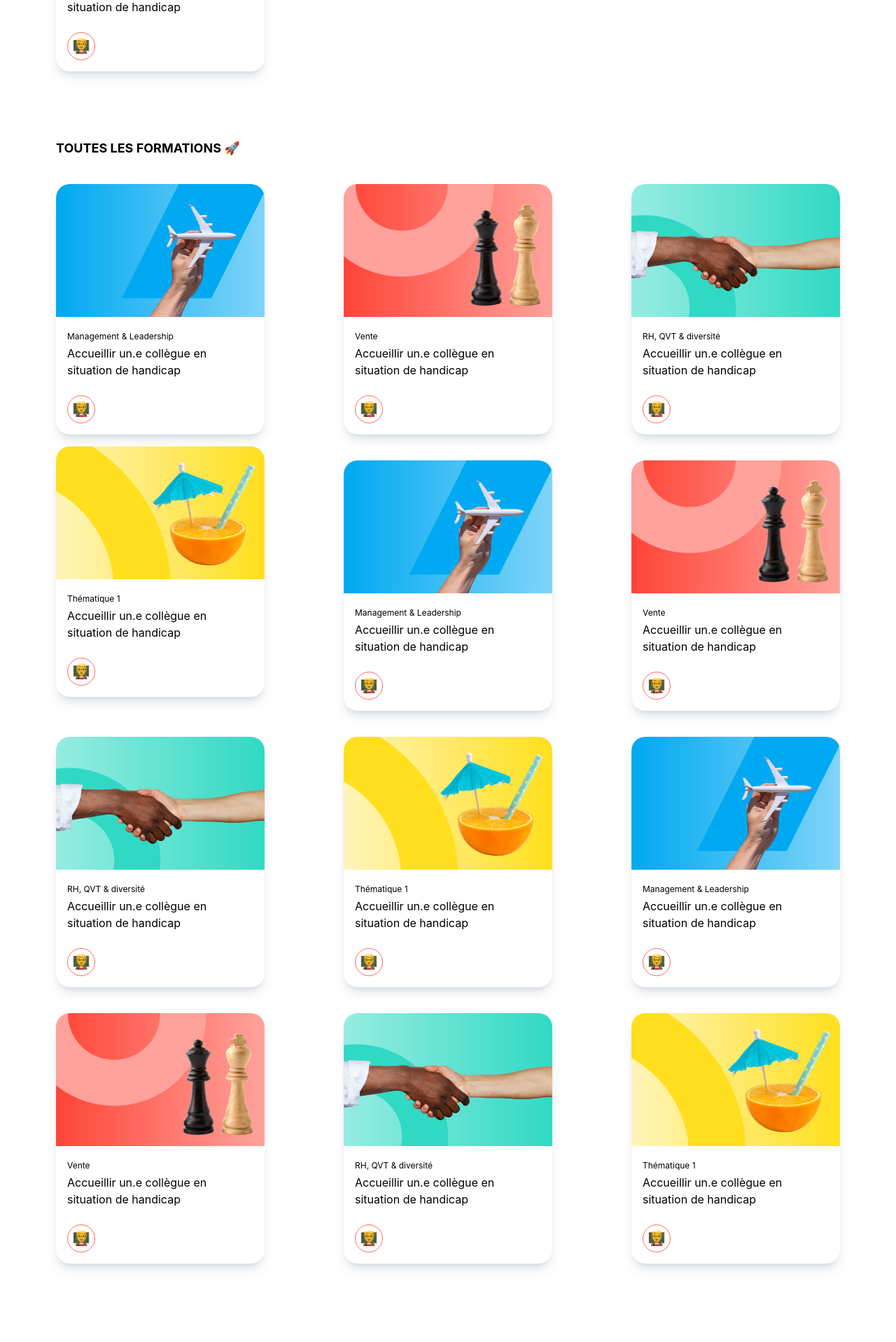
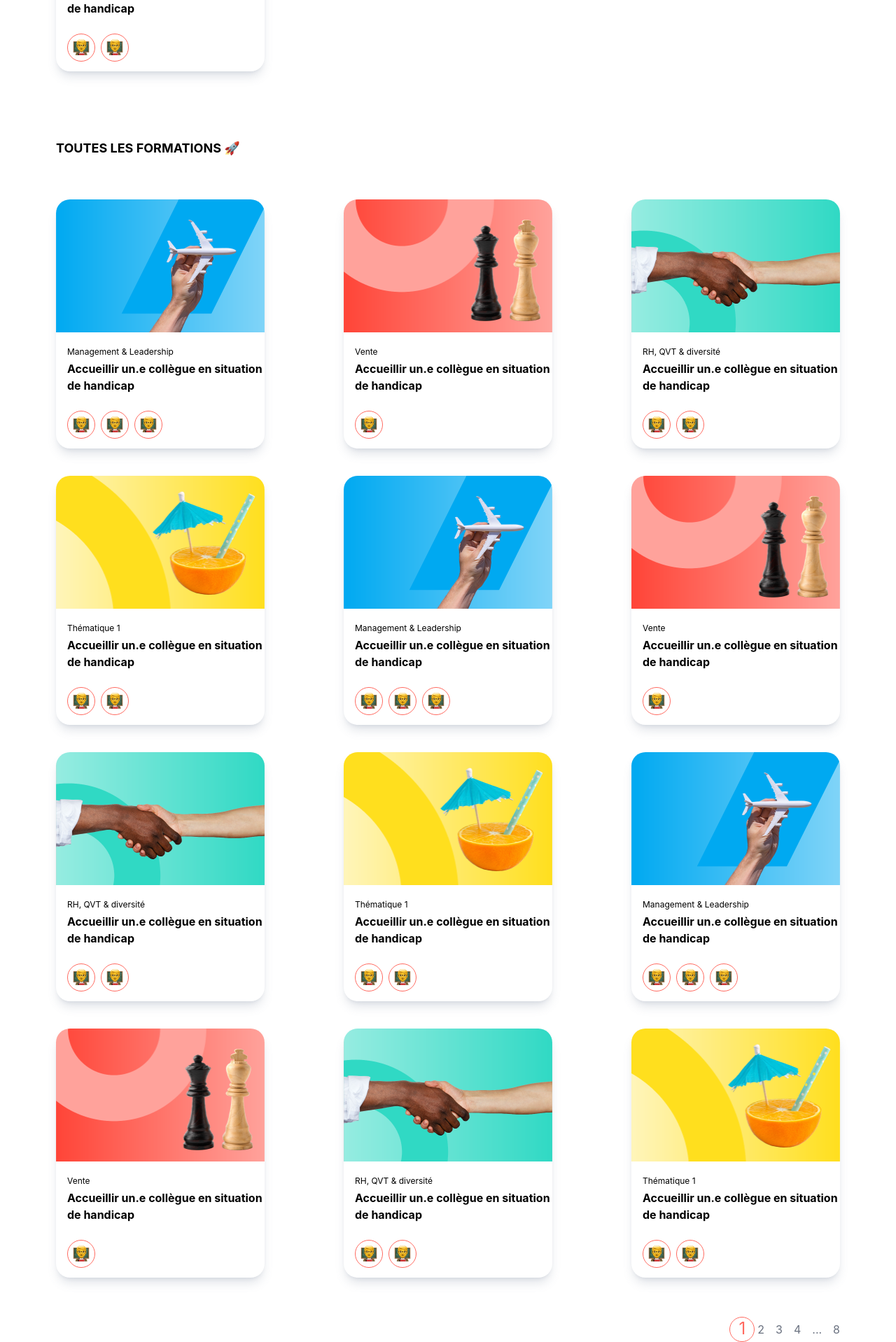
Before and after one commit to IIM-Creative-Technology/framework-front-end-a2dw2-delvallee_dinhvu, a Vue app: page / in a window 1280 px wide. Shown: the part 686-2604 px from the top of the page at 70% size. Before the commit the page ends 2512 px from the top, so only its background shows below. Built offline with nearby package versions, Linux system fonts and the light colour scheme.

Commit message:
fixes cards

```diff
--- a/src/App.vue
+++ b/src/App.vue
@@ -3,7 +3,9 @@
 // Check out https://vuejs.org/api/sfc-script-setup.html#script-setup
 // import HelloWorld from './components/HelloWorld.vue'
 import Card from "./components/Card.vue";
+import Card_emoji from "./components/card_emoji.vue";
 import image_card from "./components/image_card.vue";
+import Nbr_page from "./components/nbr_page.vue";
 </script>
 
 <template>
@@ -18,19 +20,43 @@ import image_card from "./components/image_card.vue";
     </div>
     <div class="flex flex-wrap justify-between">
       <div class=" flex flex-col-reverse shadow-lg shadow-slate-500/20 w-card_width h-card_height rounded-card mb-5" >
-        <Card title="Accueillir un.e collègue en situation de handicap" sub_text="Management & Leadership" link_img="/img/7b34556817e126415d07d1b23a06c666.png"/>
+        <div class="ml-4">
+          <Card title="Accueillir un.e collègue en situation de handicap" sub_text="Management & Leadership" link_img="/img/7b34556817e126415d07d1b23a06c666.png" />
+          <div class="flex flex-row">
+            <Card_emoji link_img="/img/7b34556817e126415d07d1b23a06c666.png" />
+            <Card_emoji link_img="/img/7b34556817e126415d07d1b23a06c666.png" />
+            <Card_emoji link_img="/img/7b34556817e126415d07d1b23a06c666.png" />
+          </div>
+        </div>
         <image_card link_img="/img/Rectangle_1.png" />
       </div>
       <div class=" flex flex-col-reverse shadow-lg shadow-slate-500/20 w-card_width h-card_height rounded-card mb-5">
-        <Card title="Accueillir un.e collègue en situation de handicap" sub_text="Vente" link_img="/img/7b34556817e126415d07d1b23a06c666.png"/>
+        <div class="ml-4">
+          <Card title="Accueillir un.e collègue en situation de handicap" sub_text="Vente" link_img="/img/7b34556817e126415d07d1b23a06c666.png" />
+          <div class="flex flex-row">
+            <Card_emoji link_img="/img/7b34556817e126415d07d1b23a06c666.png" />
+          </div>
+        </div>
         <image_card link_img="/img/Rectangle_2.png" />
       </div>
       <div class=" flex flex-col-reverse shadow-lg shadow-slate-500/20 w-card_width h-card_height rounded-card mb-5">
-        <Card title="Accueillir un.e collègue en situation de handicap" sub_text="RH, QVT & diversité" link_img="/img/7b34556817e126415d07d1b23a06c666.png"/>
+        <div class="ml-4">
+          <Card title="Accueillir un.e collègue en situation de handicap" sub_text="RH, QVT & diversité" link_img="/img/7b34556817e126415d07d1b23a06c666.png" />
+          <div class="flex flex-row">
+            <Card_emoji link_img="/img/7b34556817e126415d07d1b23a06c666.png" />
+            <Card_emoji link_img="/img/7b34556817e126415d07d1b23a06c666.png" />
+          </div>
+        </div>
         <image_card link_img="/img/Rectangle_3.png" />
       </div>
       <div class=" flex flex-col-reverse shadow-lg shadow-slate-500/20 w-card_width h-card_height rounded-card mb-5">
-        <Card title="Accueillir un.e collègue en situation de handicap" sub_text="Thématique 1" link_img="/img/7b34556817e126415d07d1b23a06c666.png"/>
+        <div class="ml-4">
+          <Card title="Accueillir un.e collègue en situation de handicap" sub_text="Thématique 1" link_img="/img/7b34556817e126415d07d1b23a06c666.png" />
+          <div class="flex flex-row">
+            <Card_emoji link_img="/img/7b34556817e126415d07d1b23a06c666.png" />
+            <Card_emoji link_img="/img/7b34556817e126415d07d1b23a06c666.png" />
+          </div>
+        </div>
         <image_card link_img="/img/Rectangle_4.png" />
       </div>
     </div>
@@ -38,55 +64,128 @@ import image_card from "./components/image_card.vue";
     <h1 class="text-lg font-bold pt-76 uppercase mb-10">Toutes les formations &#128640;</h1>
 
     <div class="flex flex-wrap justify-between">
-      <div class=" flex flex-col-reverse shadow-lg shadow-slate-500/20 w-card_width h-card_height rounded-card mb-5" >
-        <Card title="Accueillir un.e collègue en situation de handicap" sub_text="Management & Leadership" link_img="/img/7b34556817e126415d07d1b23a06c666.png"/>
+      <div class=" flex flex-col-reverse shadow-lg shadow-slate-500/20 w-card_width h-card_height rounded-card my-5" >
+        <div class="ml-4">
+          <Card title="Accueillir un.e collègue en situation de handicap" sub_text="Management & Leadership" link_img="/img/7b34556817e126415d07d1b23a06c666.png" />
+          <div class="flex flex-row">
+            <Card_emoji link_img="/img/7b34556817e126415d07d1b23a06c666.png" />
+            <Card_emoji link_img="/img/7b34556817e126415d07d1b23a06c666.png" />
+            <Card_emoji link_img="/img/7b34556817e126415d07d1b23a06c666.png" />
+          </div>
+        </div>
         <image_card link_img="/img/Rectangle_1.png" />
       </div>
-      <div class=" flex flex-col-reverse shadow-lg shadow-slate-500/20 w-card_width h-card_height rounded-card mb-5">
-        <Card title="Accueillir un.e collègue en situation de handicap" sub_text="Vente" link_img="/img/7b34556817e126415d07d1b23a06c666.png"/>
+      <div class=" flex flex-col-reverse shadow-lg shadow-slate-500/20 w-card_width h-card_height rounded-card my-5">
+        <div class="ml-4">
+          <Card title="Accueillir un.e collègue en situation de handicap" sub_text="Vente" link_img="/img/7b34556817e126415d07d1b23a06c666.png" />
+          <div class="flex flex-row">
+            <Card_emoji link_img="/img/7b34556817e126415d07d1b23a06c666.png" />
+          </div>
+        </div>
         <image_card link_img="/img/Rectangle_2.png" />
       </div>
-      <div class=" flex flex-col-reverse shadow-lg shadow-slate-500/20 w-card_width h-card_height rounded-card mb-5">
-        <Card title="Accueillir un.e collègue en situation de handicap" sub_text="RH, QVT & diversité" link_img="/img/7b34556817e126415d07d1b23a06c666.png"/>
+      <div class=" flex flex-col-reverse shadow-lg shadow-slate-500/20 w-card_width h-card_height rounded-card my-5">
+        <div class="ml-4">
+          <Card title="Accueillir un.e collègue en situation de handicap" sub_text="RH, QVT & diversité" link_img="/img/7b34556817e126415d07d1b23a06c666.png" />
+          <div class="flex flex-row">
+            <Card_emoji link_img="/img/7b34556817e126415d07d1b23a06c666.png" />
+            <Card_emoji link_img="/img/7b34556817e126415d07d1b23a06c666.png" />
+          </div>
+        </div>
         <image_card link_img="/img/Rectangle_3.png" />
       </div>
-      <div class=" flex flex-col-reverse shadow-lg shadow-slate-500/20 w-card_width h-card_height rounded-card mb-5">
-        <Card title="Accueillir un.e collègue en situation de handicap" sub_text="Thématique 1" link_img="/img/7b34556817e126415d07d1b23a06c666.png"/>
+      <div class=" flex flex-col-reverse shadow-lg shadow-slate-500/20 w-card_width h-card_height rounded-card my-5">
+        <div class="ml-4">
+          <Card title="Accueillir un.e collègue en situation de handicap" sub_text="Thématique 1" link_img="/img/7b34556817e126415d07d1b23a06c666.png" />
+          <div class="flex flex-row">
+            <Card_emoji link_img="/img/7b34556817e126415d07d1b23a06c666.png" />
+            <Card_emoji link_img="/img/7b34556817e126415d07d1b23a06c666.png" />
+          </div>
+        </div>
         <image_card link_img="/img/Rectangle_4.png" />
       </div>
       <div class=" flex flex-col-reverse shadow-lg shadow-slate-500/20 w-card_width h-card_height rounded-card my-5" >
-        <Card title="Accueillir un.e collègue en situation de handicap" sub_text="Management & Leadership" link_img="/img/7b34556817e126415d07d1b23a06c666.png"/>
+        <div class="ml-4">
+          <Card title="Accueillir un.e collègue en situation de handicap" sub_text="Management & Leadership" link_img="/img/7b34556817e126415d07d1b23a06c666.png" />
+          <div class="flex flex-row">
+            <Card_emoji link_img="/img/7b34556817e126415d07d1b23a06c666.png" />
+            <Card_emoji link_img="/img/7b34556817e126415d07d1b23a06c666.png" />
+            <Card_emoji link_img="/img/7b34556817e126415d07d1b23a06c666.png" />
+          </div>
+        </div>
         <image_card link_img="/img/Rectangle_1.png" />
       </div>
       <div class=" flex flex-col-reverse shadow-lg shadow-slate-500/20 w-card_width h-card_height rounded-card my-5">
-        <Card title="Accueillir un.e collègue en situation de handicap" sub_text="Vente" link_img="/img/7b34556817e126415d07d1b23a06c666.png"/>
+        <div class="ml-4">
+          <Card title="Accueillir un.e collègue en situation de handicap" sub_text="Vente" link_img="/img/7b34556817e126415d07d1b23a06c666.png" />
+          <div class="flex flex-row">
+            <Card_emoji link_img="/img/7b34556817e126415d07d1b23a06c666.png" />
+          </div>
+        </div>
         <image_card link_img="/img/Rectangle_2.png" />
       </div>
       <div class=" flex flex-col-reverse shadow-lg shadow-slate-500/20 w-card_width h-card_height rounded-card my-5">
-        <Card title="Accueillir un.e collègue en situation de handicap" sub_text="RH, QVT & diversité" link_img="/img/7b34556817e126415d07d1b23a06c666.png"/>
+        <div class="ml-4">
+          <Card title="Accueillir un.e collègue en situation de handicap" sub_text="RH, QVT & diversité" link_img="/img/7b34556817e126415d07d1b23a06c666.png" />
+          <div class="flex flex-row">
+            <Card_emoji link_img="/img/7b34556817e126415d07d1b23a06c666.png" />
+            <Card_emoji link_img="/img/7b34556817e126415d07d1b23a06c666.png" />
+          </div>
+        </div>
         <image_card link_img="/img/Rectangle_3.png" />
       </div>
       <div class=" flex flex-col-reverse shadow-lg shadow-slate-500/20 w-card_width h-card_height rounded-card my-5">
-        <Card title="Accueillir un.e collègue en situation de handicap" sub_text="Thématique 1" link_img="/img/7b34556817e126415d07d1b23a06c666.png"/>
+        <div class="ml-4">
+          <Card title="Accueillir un.e collègue en situation de handicap" sub_text="Thématique 1" link_img="/img/7b34556817e126415d07d1b23a06c666.png" />
+          <div class="flex flex-row">
+            <Card_emoji link_img="/img/7b34556817e126415d07d1b23a06c666.png" />
+            <Card_emoji link_img="/img/7b34556817e126415d07d1b23a06c666.png" />
+          </div>
+        </div>
         <image_card link_img="/img/Rectangle_4.png" />
       </div>
       <div class=" flex flex-col-reverse shadow-lg shadow-slate-500/20 w-card_width h-card_height rounded-card my-5" >
-        <Card title="Accueillir un.e collègue en situation de handicap" sub_text="Management & Leadership" link_img="/img/7b34556817e126415d07d1b23a06c666.png"/>
+        <div class="ml-4">
+          <Card title="Accueillir un.e collègue en situation de handicap" sub_text="Management & Leadership" link_img="/img/7b34556817e126415d07d1b23a06c666.png" />
+          <div class="flex flex-row">
+            <Card_emoji link_img="/img/7b34556817e126415d07d1b23a06c666.png" />
+            <Card_emoji link_img="/img/7b34556817e126415d07d1b23a06c666.png" />
+            <Card_emoji link_img="/img/7b34556817e126415d07d1b23a06c666.png" />
+          </div>
+        </div>
         <image_card link_img="/img/Rectangle_1.png" />
       </div>
       <div class=" flex flex-col-reverse shadow-lg shadow-slate-500/20 w-card_width h-card_height rounded-card my-5">
-        <Card title="Accueillir un.e collègue en situation de handicap" sub_text="Vente" link_img="/img/7b34556817e126415d07d1b23a06c666.png"/>
+        <div class="ml-4">
+          <Card title="Accueillir un.e collègue en situation de handicap" sub_text="Vente" link_img="/img/7b34556817e126415d07d1b23a06c666.png" />
+          <div class="flex flex-row">
+            <Card_emoji link_img="/img/7b34556817e126415d07d1b23a06c666.png" />
+          </div>
+        </div>
         <image_card link_img="/img/Rectangle_2.png" />
       </div>
       <div class=" flex flex-col-reverse shadow-lg shadow-slate-500/20 w-card_width h-card_height rounded-card my-5">
-        <Card title="Accueillir un.e collègue en situation de handicap" sub_text="RH, QVT & diversité" link_img="/img/7b34556817e126415d07d1b23a06c666.png"/>
+        <div class="ml-4">
+          <Card title="Accueillir un.e collègue en situation de handicap" sub_text="RH, QVT & diversité" link_img="/img/7b34556817e126415d07d1b23a06c666.png" />
+          <div class="flex flex-row">
+            <Card_emoji link_img="/img/7b34556817e126415d07d1b23a06c666.png" />
+            <Card_emoji link_img="/img/7b34556817e126415d07d1b23a06c666.png" />
+          </div>
+        </div>
         <image_card link_img="/img/Rectangle_3.png" />
       </div>
       <div class=" flex flex-col-reverse shadow-lg shadow-slate-500/20 w-card_width h-card_height rounded-card my-5">
-        <Card title="Accueillir un.e collègue en situation de handicap" sub_text="Thématique 1" link_img="/img/7b34556817e126415d07d1b23a06c666.png"/>
+        <div class="ml-4">
+          <Card title="Accueillir un.e collègue en situation de handicap" sub_text="Thématique 1" link_img="/img/7b34556817e126415d07d1b23a06c666.png" />
+          <div class="flex flex-row">
+            <Card_emoji link_img="/img/7b34556817e126415d07d1b23a06c666.png" />
+            <Card_emoji link_img="/img/7b34556817e126415d07d1b23a06c666.png" />
+          </div>
+        </div>
         <image_card link_img="/img/Rectangle_4.png" />
       </div>
     </div>
+    <Nbr_page number="8"/>
   </section>
 
 
--- a/src/components/Card.vue
+++ b/src/components/Card.vue
@@ -1,15 +1,12 @@
 <!-- Voir https://vuejs.org/guide/components/props.html#prop-passing-details -->
 
 <script setup>
-defineProps(['title', 'link_img', 'sub_text'])
+defineProps(['title', 'sub_text'])
 </script>
 
 <template>
-  <div class="p-4">
+  <div class="pt-4">
     <p class="text-sm">{{ sub_text }}</p>
-    <p class="text-base">{{ title }}</p>
-    <div class="w-10 h-10 rounded-full border border-solid  border-card_round flex justify-center content-center mt-6" >
-      <img :src="link_img" class="w-8 h-8">
-    </div>
+    <p class="text-base font-bold">{{ title }}</p>
   </div>
 </template>
--- /dev/null
+++ b/src/components/card_emoji.vue
@@ -0,0 +1,11 @@
+<!-- Voir https://vuejs.org/guide/components/props.html#prop-passing-details -->
+
+<script setup>
+defineProps(['title', 'link_img', 'sub_text'])
+</script>
+
+<template>
+    <div class="w-10 h-10 rounded-full border border-solid  border-card_round flex justify-center content-center mr-2 mt-6 mb-3.5" >
+        <img :src="link_img" class="w-8 h-8">
+    </div>
+</template>
--- /dev/null
+++ b/src/components/nbr_page.vue
@@ -0,0 +1,28 @@
+<!-- Voir https://vuejs.org/guide/components/props.html#prop-passing-details -->
+
+<script setup>
+defineProps(['number'])
+</script>
+
+<template>
+    <div class="flex items-center justify-end mt-9">
+        <div class="w-9 h-9 rounded-full border border-solid  border-card_round flex justify-center content-center" >
+            <p class="text-2xl text-card_round">1</p>
+        </div>
+        <div class="ml-1">
+            <p class="text-base text-gray-500">2</p>
+        </div>
+        <div class="ml-4">
+            <p class="text-base text-gray-500">3</p>
+        </div>
+        <div class="ml-4">
+            <p class="text-base text-gray-500">4</p>
+        </div>
+        <div class="ml-4">
+            <p class="text-base text-gray-500">...</p>
+        </div>
+        <div class="ml-4">
+            <p class="text-base text-gray-500">{{ number }}</p>
+        </div>
+    </div>
+</template>
```
